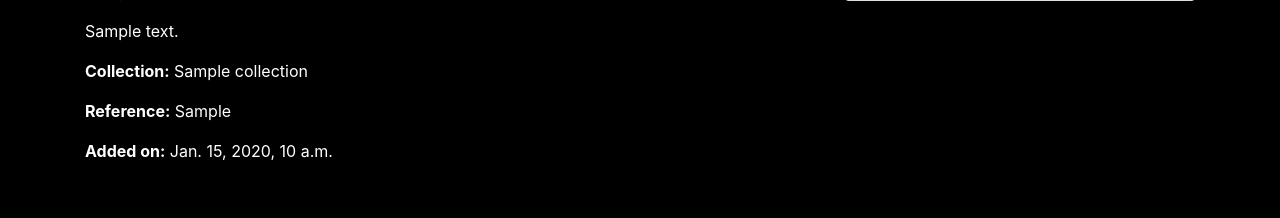
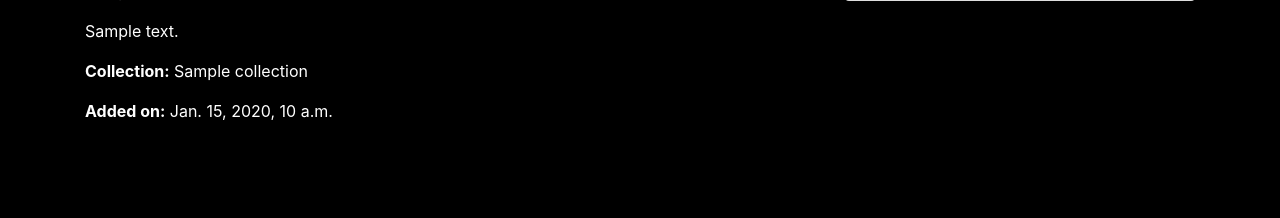
Before and after one commit to rpf13/the-collection, a Django app: page /items/1/ in a window 1280 px wide. Shown: the part 227-445 px from the top of the page. Run offline with Django 3.2, Linux system fonts and the light colour scheme; a user stored in the database is signed in; tables that the repository leaves empty hold one stand-in row (values such as "Sample post").

Commit message:
refactor: Remove reference field
This commit will remove the reference field from the items model as
well as from the item_detail.html site, because the field is not used.

```diff
--- a/collection/models.py
+++ b/collection/models.py
@@ -24,7 +24,6 @@ class Item(models.Model):
     item_id = models.AutoField(primary_key=True)
     item_name = models.CharField(max_length=100)
     collection_id = models.ForeignKey(Collection, on_delete=models.CASCADE)
-    reference = models.CharField(max_length=100)
     description = models.CharField(max_length=200)
     image = CloudinaryField('image', default='placeholder')
     details = models.TextField()
--- a/collection/templates/collection/item_detail.html
+++ b/collection/templates/collection/item_detail.html
@@ -15,7 +15,6 @@
       <p>{{ item.description }}</p>
       <p>{{ item.details }}</p>
       <p><strong>Collection:</strong> {{ collection_id }}</p>
-      <p><strong>Reference:</strong> {{ item.reference }}</p>
       <p><strong>Added on:</strong> {{ item.added_on }}</p>
     </div>
     <div class="col-md-4">
```
Also changed, not shown: collection/migrations/0003_remove_item_reference.py (added).
